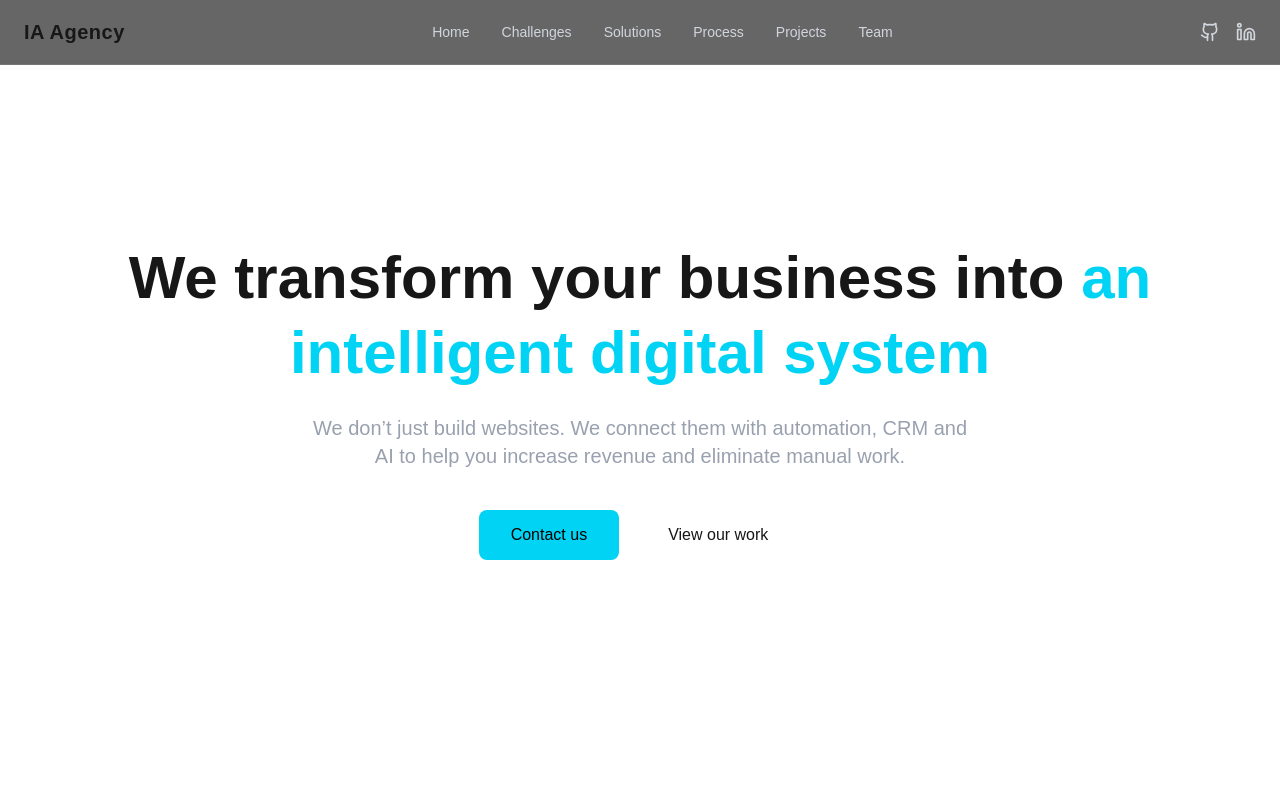
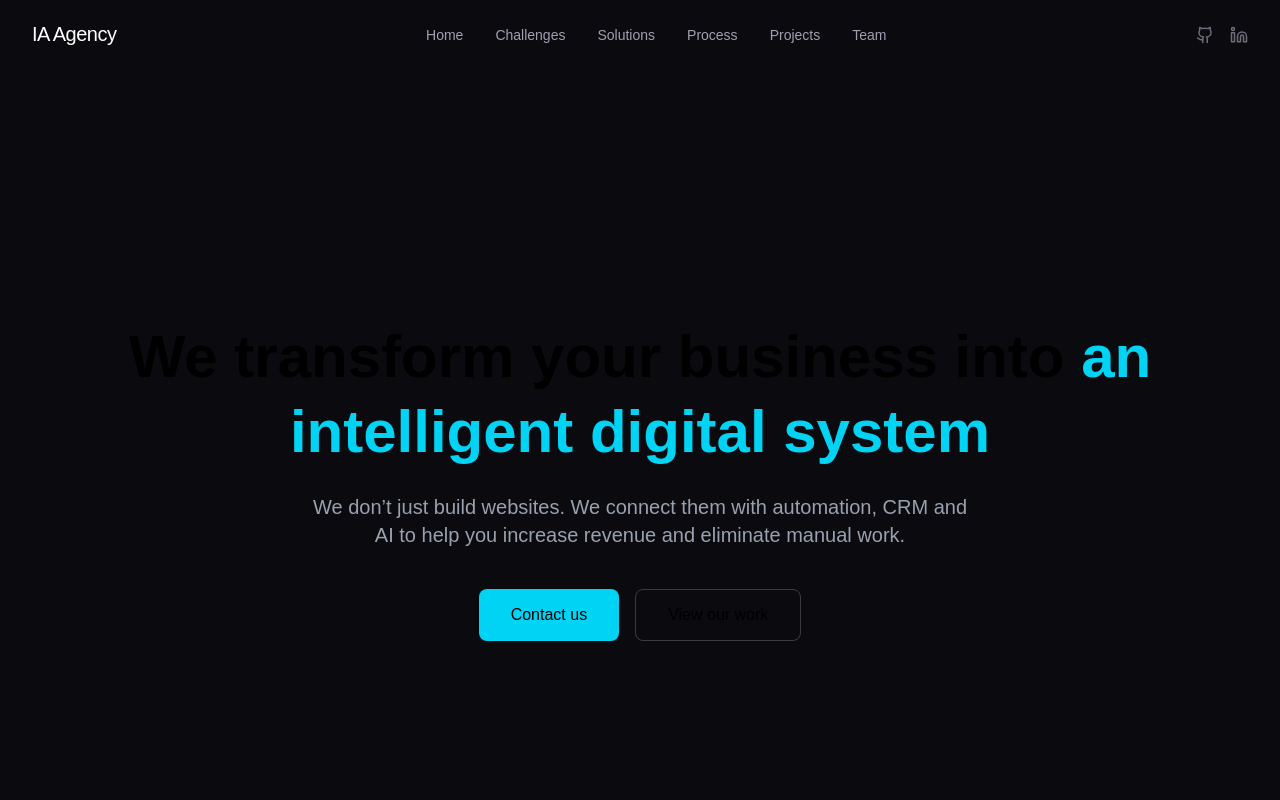
Before and after one commit to julianaherrera1/digital-systems-agency, a Next.js app: page / in a window 1280 px wide. Shown: the top 800 px of the page. Built offline with nearby package versions, Linux system fonts and the light colour scheme.

Commit message:
refactor(navbar): improve layout and visual design

```diff
--- a/app/globals.css
+++ b/app/globals.css
@@ -1,20 +1,91 @@
+/* app/globals.css */
 @import "tailwindcss";
 
+/* Fuente personalizada */
 :root {
-  --background: #ffffff;
-  --foreground: #171717;
+  --font-inter: 'Inter', system-ui, -apple-system, sans-serif;
+}
+
+/* Paleta minimalista - Menos colores, más sofisticación */
+:root {
+  /* Fondo - Negro profundo pero suave */
+  --background: #0B0B0F;
+  --background-elevated: #121217;
+  --background-card: #1A1A22;
+
+  /* Texto - Jerarquía clara */
+  --text-primary: #FFFFFF;
+  --text-secondary: #A0A0B0;
+  --text-tertiary: #6C6C7A;
+
+  /* Acento - Un solo azul, más serio */
+  --accent: #3B82F6; /* Azul más profesional que cyan */
+  --accent-subtle: rgba(59, 130, 246, 0.1);
+
+  /* Bordes - Muy sutiles */
+  --border: rgba(255, 255, 255, 0.06);
+  --border-strong: rgba(255, 255, 255, 0.1);
 }
 
 body {
-  background-color: #0B0F19;
-  color: #F9FAFB;
-  font-family: var(--font-sans);
+  background-color: var(--background);
+  color: var(--text-primary);
+  font-family: var(--font-inter), system-ui, sans-serif;
+  line-height: 1.6;
+  -webkit-font-smoothing: antialiased;
+  font-weight: 400;
 }
 
+/* Selección más sutil */
 ::selection {
-  background: #22d3ee;
-  color: black;
+  background: var(--accent-subtle);
+  color: var(--accent);
 }
+
+/* Scrollbar minimalista */
+::-webkit-scrollbar {
+  width: 6px;
+  height: 6px;
+}
+
+::-webkit-scrollbar-track {
+  background: transparent;
+}
+
+::-webkit-scrollbar-thumb {
+  background: var(--border-strong);
+  border-radius: 100px;
+}
+
+::-webkit-scrollbar-thumb:hover {
+  background: var(--text-tertiary);
+}
+
+/* Smooth scroll */
+html {
+  scroll-behavior: smooth;
+}
+
+/* Utilidades minimalistas */
+@layer utilities {
+  .text-balance {
+    text-wrap: balance;
+  }
+
+  .border-subtle {
+    border: 1px solid var(--border);
+  }
+
+  .card-hover {
+    transition: all 0.2s ease;
+  }
+
+  .card-hover:hover {
+    background: var(--background-elevated);
+    border-color: var(--border-strong);
+  }
+}
+
 
 
 @media (prefers-color-scheme: dark) {
--- a/components/ui/NavBar.tsx
+++ b/components/ui/NavBar.tsx
@@ -1,70 +1,114 @@
 "use client";
 
-import { useState } from "react";
+import { useState, useEffect } from "react";
 import Link from "next/link";
 import { Github, Linkedin, Menu, X } from "lucide-react";
-import { div, nav } from "framer-motion/client";
 
 export default function NavBar() {
   const [isOpen, setIsOpen] = useState(false);
+  const [scrolled, setScrolled] = useState(false);
 
-    return(
-        <nav className="fixed w-full top-0 z-0 backdrop-blur-md bg-black/60 border-b border-white/10">
-            <div className="max-w-7xl mx-auto px-6">
-                <div className="flex items-center justify-between h-16">
-                    {/* Logo*/}
-                    <div className="text-xl font-bold tracking-wide">
+  useEffect(() => {
+    const handleScroll = () => {
+      setScrolled(window.scrollY > 10);
+    };
+    window.addEventListener("scroll", handleScroll);
+    return () => window.removeEventListener("scroll", handleScroll);
+  }, []);
+
+  return (
+    <>
+      <nav
+        className={`
+          fixed top-0 w-full z-50 transition-all duration-300
+          ${
+            scrolled
+              ? "bg-[var(--background-elevated)] border-b border-[var(--border)] py-3"
+              : "bg-transparent py-5"
+          }
+        `}
+      >
+        <div className="max-w-7xl mx-auto px-6 lg:px-8">
+          <div className="flex items-center justify-between">
+            {/* Logo minimalista */}
+            <Link href="/" className="group">
+              <span className="text-xl font-medium tracking-tight text-[var(--text-primary)]">
                 IA Agency
+              </span>
+              <div className="h-px w-0 group-hover:w-full bg-[var(--accent)] transition-all duration-300"></div>
+            </Link>
+
+            {/* Desktop Navigation - Minimal */}
+            <div className="hidden md:flex items-center gap-8">
+              {["Home", "Challenges", "Solutions", "Process", "Projects", "Team"].map(
+                (item) => (
+                  <a
+                    key={item}
+                    href={`#${item.toLowerCase()}`}
+                    className="text-sm text-[var(--text-secondary)] hover:text-[var(--text-primary)] transition-colors"
+                  >
+                    {item}
+                  </a>
+                )
+              )}
             </div>
 
-                    {/* Desktop Menu */}
-                    <div className="hidden md:flex space-x-8 text-sm text-gray-300">
-                        <a href="#home" className="hover:text-cyan-400 transition">Home</a>
-                        <a href="#challenges" className="hover:text-cyan-400 transition">Challenges</a>
-                        <a href="#solutions" className="hover:text-cyan-400 transition">Solutions</a>
-                        <a href="#process" className="hover:text-cyan-400 transition">Process</a>
-                        <a href="#projects" className="hover:text-cyan-400 transition">Projects</a>
-                        <a href="#team" className="hover:text-cyan-400 transition">Team</a>
-                    </div>
-
-                     {/* Desktop Social */}
-                     <div className="hidden md:flex space-x-4 text-gray-300">
-                        <a href="#" target="_blank" className="hover:text-cyan-400 transition">
-                            <Github size={20} />
+            {/* Desktop Social - Minimal */}
+            <div className="hidden md:flex items-center gap-4">
+              <a
+                href="#"
+                className="text-[var(--text-tertiary)] hover:text-[var(--text-primary)] transition-colors"
+              >
+                <Github size={18} />
               </a>
-                        <a href="#" target="_blank" className="hover:text-cyan-400 transition">
-                            <Linkedin size={20} />
+              <a
+                href="#"
+                className="text-[var(--text-tertiary)] hover:text-[var(--text-primary)] transition-colors"
+              >
+                <Linkedin size={18} />
               </a>
             </div>
 
-                     {/* Mobile Menu Button */}
-                     <div className="md:hidden">
-                        <button onClick={()=> setIsOpen(!isOpen)} className="text-gray-300 hover:text-cyan-400 transition">
-                            {isOpen ? <X size={24} /> : <Menu size={24} />}
+            {/* Mobile menu button */}
+            <button
+              onClick={() => setIsOpen(!isOpen)}
+              className="md:hidden text-[var(--text-secondary)] hover:text-[var(--text-primary)]"
+            >
+              {isOpen ? <X size={20} /> : <Menu size={20} />}
             </button>
           </div>
         </div>
-            </div>
 
-            {/* Mobile Menu */}
+        {/* Mobile menu */}
         {isOpen && (
-                <div className="md:hidden bg-black border-t border-white/10 px-6 pb-4">
-                    <div className="flex flex-col space-y-4 mt-4 text-gray-300">
-                        <a href="#home" className="hover:text-cyan-400 transition">Home</a>
-                        <a href="#challenges" className="hover:text-cyan-400 transition">Challenges</a>
-                        <a href="#solutions" className="hover:text-cyan-400 transition">Solutions</a>
-                        <a href="#process" className="hover:text-cyan-400 transition">Process</a>
-                        <a href="#projects" className="hover:text-cyan-400 transition">Projects</a>
-                        <a href="#team" className="hover:text-cyan-400 transition">Team</a>
-
-                        <div className="flex space-x-4 pt-4">
-                            <Github size={20}/>
-                            <Linkedin size={20}/>
+          <div className="md:hidden absolute top-full left-0 w-full bg-[var(--background-elevated)] border-b border-[var(--border)]">
+            <div className="px-6 py-4 space-y-3">
+              {["Home", "Challenges", "Solutions", "Process", "Projects", "Team"].map(
+                (item) => (
+                  <a
+                    key={item}
+                    href={`#${item.toLowerCase()}`}
+                    onClick={() => setIsOpen(false)}
+                    className="block text-sm text-[var(--text-secondary)] hover:text-[var(--text-primary)] transition-colors"
+                  >
+                    {item}
+                  </a>
+                )
+              )}
+              <div className="flex gap-4 pt-2">
+                <a href="#" className="text-[var(--text-tertiary)] hover:text-[var(--text-primary)]">
+                  <Github size={18} />
+                </a>
+                <a href="#" className="text-[var(--text-tertiary)] hover:text-[var(--text-primary)]">
+                  <Linkedin size={18} />
+                </a>
               </div>
             </div>
           </div>
         )}
-
       </nav>
+      {/* Spacer */}
+      <div className="h-16 md:h-20"></div>
+    </>
   );
 }
```
Lines whose indentation alone changed are shown as unchanged.
